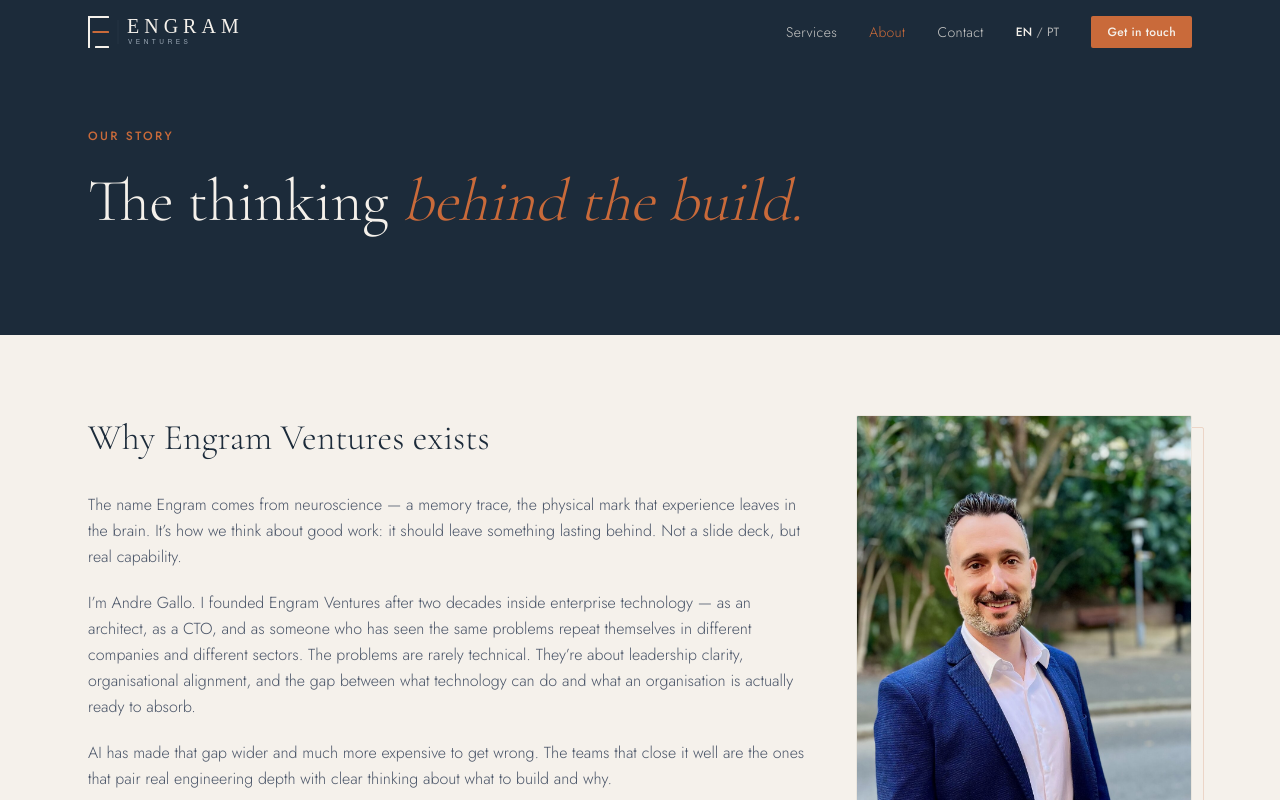
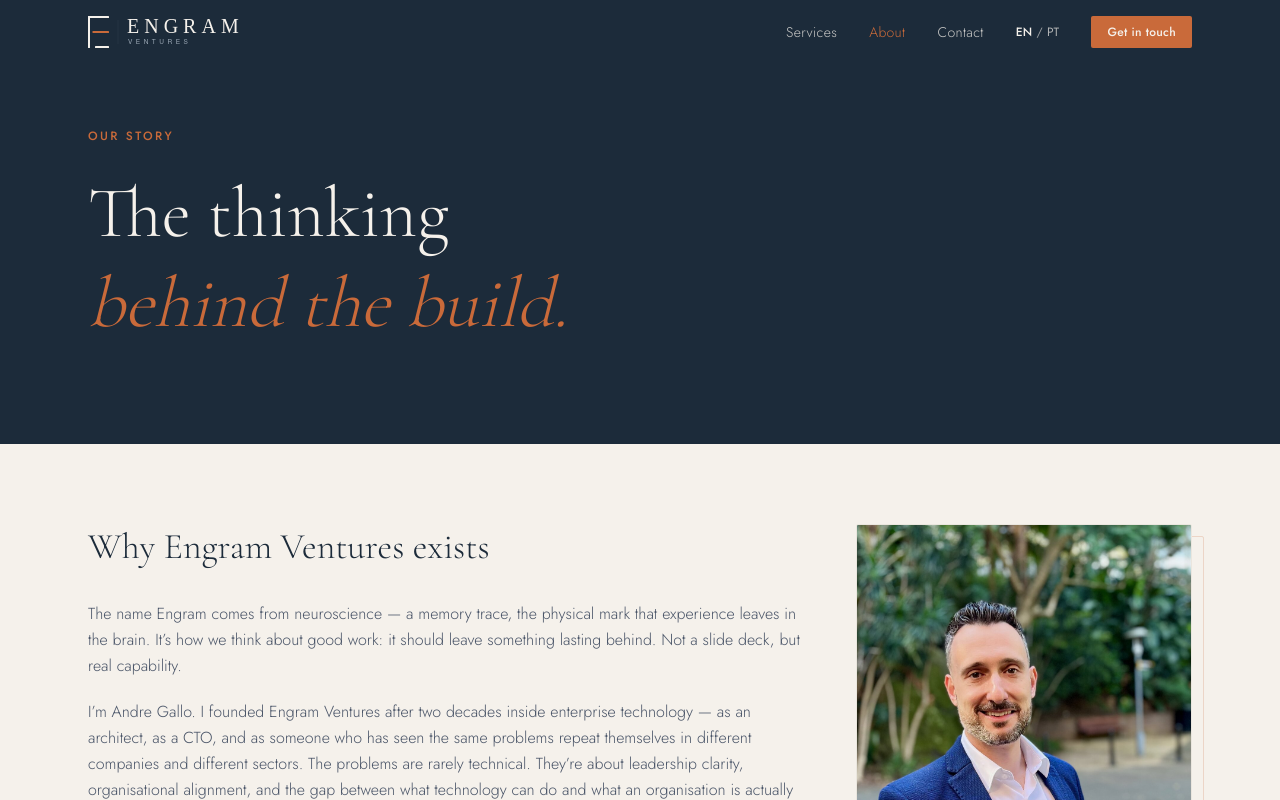
Before and after one commit to engram-ventures/engram-website, a Next.js app: page /en/about in a window 1280 px wide. Shown: the top 800 px of the page. Built offline with nearby package versions, Linux system fonts and the light colour scheme.

Commit message:
fix(about): match hero typography to other pages

```diff
--- a/app/[locale]/about/VariantEditorial.tsx
+++ b/app/[locale]/about/VariantEditorial.tsx
@@ -29,12 +29,13 @@ export default async function VariantEditorial({ locale }: Props) {
 
   return (
     <>
-      {/* Hero — compressed */}
+      {/* Hero */}
       <section className="bg-navy pt-32 pb-24">
         <div className="max-w-6xl mx-auto px-6">
-          <div className="section-label text-ember mb-5">{t("label")}</div>
-          <h1 className="font-display text-5xl md:text-6xl font-light text-parchment leading-tight max-w-3xl">
-            {t("heading1")}{" "}
+          <div className="section-label text-ember mb-6">{t("label")}</div>
+          <h1 className="font-display text-6xl md:text-7xl font-light text-parchment leading-tight max-w-xl">
+            {t("heading1")}
+            <br />
             <em className="font-light text-ember">{t("heading2")}</em>
           </h1>
         </div>
```
